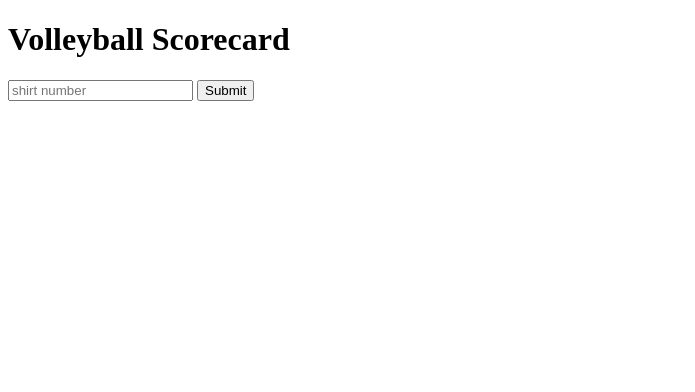
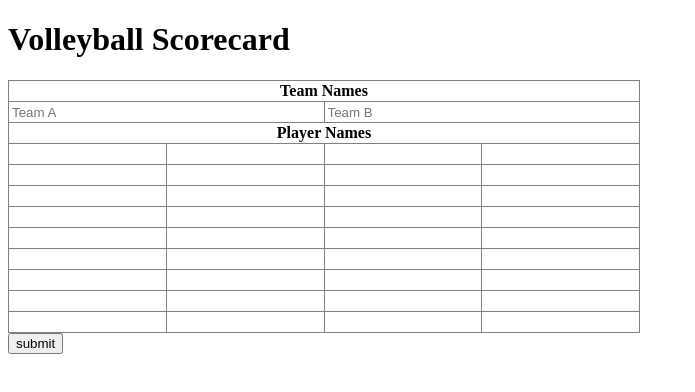
Before and after one commit to bluesauce3/volleyballScorecard, a plain HTML site: page index.html in a window 1280 px wide. Shown: the whole page, without its empty margins (0-695 px from the left). Drawn offline with Linux system fonts and the light colour scheme.

Commit message:
added team sheet submission forms using table

```diff
--- a/app.js
+++ b/app.js
@@ -0,0 +1,6 @@
+function submitTeamSheet(){ //get both team sheets when submitted to use for scoring
+    let teamSheet = {teamA:[], teamB:[]}
+    teamA = document.getElementsByClassName("playernames-teamA");
+    teamB = document.getElementsByClassName("playernames-teamB");
+    console.log(teamA[2].value);
+}
--- a/index.html
+++ b/index.html
@@ -1,13 +1,79 @@
 <!DOCTYPE html>
 <html>
 	<head>
-
+		<link rel="stylesheet" href="style.css"></link>
+		<script src="app.js"></script>
 	</head>
 	<body>
 		<h1>Volleyball Scorecard</h1>
-		<div class="player1">
-			<input type="text" placeholder="shirt number"></input>
-			<input type="submit"></input>
-		</div>
+		<form class="team-sheet">
+			<table class="team-sheet-inputs">
+				<tr>
+					<th colspan="4">Team Names</th>
+				</tr>
+				<tr class="team-names">
+					<td colspan="2"><input type="text" id="teamA" placeholder="Team A"></td>
+					<td colspan="2"><input type="text" id="teamB" placeholder="Team B"></td>
+				</tr>
+				<tr>
+					<th colspan="4">Player Names</th>
+				</tr>
+				<tr>
+					<td class="playername"><input type="text" class="playernames-teamA"></td>
+					<td class="playernumber"><input type="text" class="playernumbers-teamA"></td>
+					<td class="playername"><input type="text" class="playernames-teamB"></td>
+					<td class="playernumber"><input type="text" class="playernumbers-teamB"></td>
+				</tr>
+				<tr>
+					<td class="playername"><input type="text" class="playernames-teamA"></td>
+					<td class="playernumber"><input type="text" class="playernumbers-teamA"></td>
+					<td class="playername"><input type="text" class="playernames-teamB"></td>
+					<td class="playernumber"><input type="text" class="playernumbers-teamB"></td>
+				</tr>
+				<tr>
+					<td class="playername"><input type="text" class="playernames-teamA"></td>
+					<td class="playernumber"><input type="text" class="playernumbers-teamA"></td>
+					<td class="playername"><input type="text" class="playernames-teamB"></td>
+					<td class="playernumber"><input type="text" class="playernumbers-teamB"></td>
+				</tr>
+				<tr>
+					<td class="playername"><input type="text" class="playernames-teamA"></td>
+					<td class="playernumber"><input type="text" class="playernumbers-teamA"></td>
+					<td class="playername"><input type="text" class="playernames-teamB"></td>
+					<td class="playernumber"><input type="text" class="playernumbers-teamB"></td>
+				</tr>
+				<tr>
+					<td class="playername"><input type="text" class="playernames-teamA"></td>
+					<td class="playernumber"><input type="text" class="playernumbers-teamA"></td>
+					<td class="playername"><input type="text" class="playernames-teamB"></td>
+					<td class="playernumber"><input type="text" class="playernumbers-teamB"></td>
+				</tr>
+				<tr>
+					<td class="playername"><input type="text" class="playernames-teamA"></td>
+					<td class="playernumber"><input type="text" class="playernumbers-teamA"></td>
+					<td class="playername"><input type="text" class="playernames-teamB"></td>
+					<td class="playernumber"><input type="text" class="playernumbers-teamB"></td>
+				</tr>
+				<tr>
+					<td class="playername"><input type="text" class="playernames-teamA"></td>
+					<td class="playernumber"><input type="text" class="playernumbers-teamA"></td>
+					<td class="playername"><input type="text" class="playernames-teamB"></td>
+					<td class="playernumber"><input type="text" class="playernumbers-teamB"></td>
+				</tr>
+				<tr>
+					<td class="playername"><input type="text" class="playernames-teamA"></td>
+					<td class="playernumber"><input type="text" class="playernumbers-teamA"></td>
+					<td class="playername"><input type="text" class="playernames-teamB"></td>
+					<td class="playernumber"><input type="text" class="playernumbers-teamB"></td>
+				</tr>
+				<tr>
+					<td class="playername"><input type="text" class="playernames-teamA"></td>
+					<td class="playernumber"><input type="text" class="playernumbers-teamA"></td>
+					<td class="playername"><input type="text" class="playernames-teamB"></td>
+					<td class="playernumber"><input type="text" class="playernumbers-teamB"></td>
+				</tr>
+			</table>
+			<button id="team-sheet-submit" onclick="submitTeamSheet()">submit</button>
+		</form>
 	</body>
 </html>
--- a/style.css
+++ b/style.css
@@ -0,0 +1,29 @@
+.team-sheet-inputs, .team-sheet-inputs th, .team-sheet-inputs td, .team-sheet-inputs th {
+    border: 1px solid grey;
+    border-collapse: collapse;
+}
+
+.team-sheet-inputs input {
+    border: 0;
+}
+
+.team-sheet {
+    width: 50%;
+}
+
+.team-sheet-inputs {
+    width: 100%;
+}
+
+.playernames-teamA, .playernames-teamB {
+    width: 95%;
+}
+
+.playernumbers-teamA, .playernumbers-teamB {
+    width: 95%;
+}
+
+td.playernames {
+}
+td.playernumbers {
+}
```
